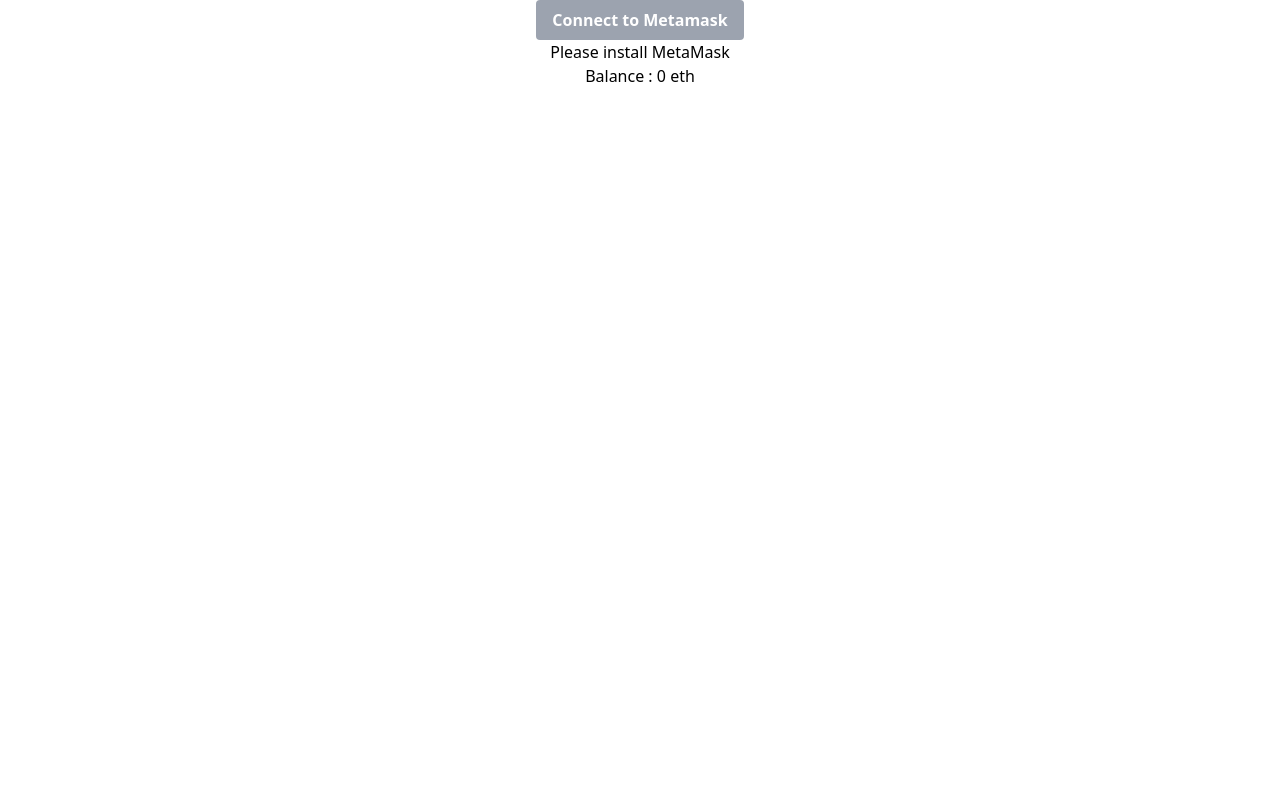
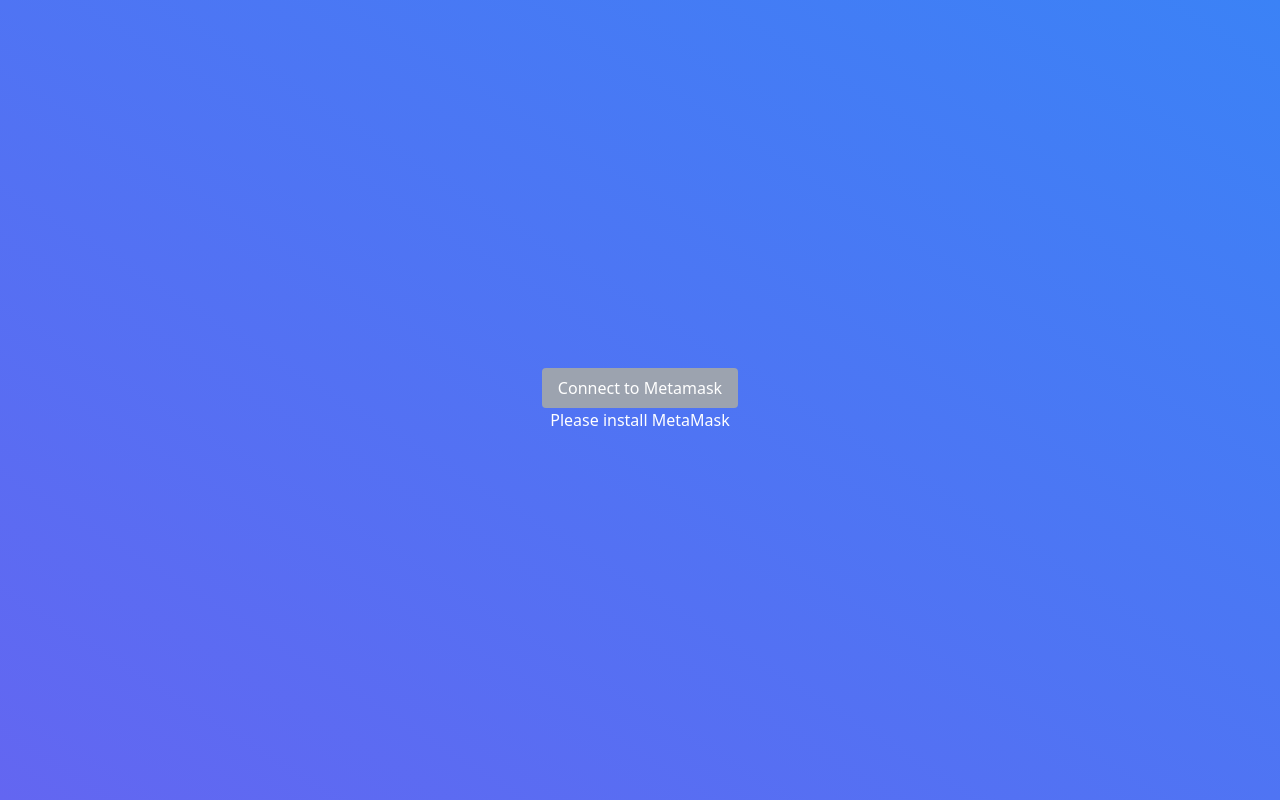
Before and after one commit to hugo-olv/smiley-nft-site, a Next.js app: page / in a window 1280 px wide. Built offline with nearby package versions, Linux system fonts and the light colour scheme.

Commit message:
Create InfosAccount component + Install firebase

```diff
--- a/package.json
+++ b/package.json
@@ -14,6 +14,7 @@
     "chai": "^4.3.6",
     "ethereum-waffle": "^3.4.4",
     "ethers": "^5.6.6",
+    "firebase": "^8.10.0",
     "hardhat": "^2.9.5",
     "next": "12.1.6",
     "react": "18.1.0",
--- a/pages/index.jsx
+++ b/pages/index.jsx
@@ -9,15 +9,14 @@
   const [success, setSuccess] = useState('')
   const [error, setError] = useState('')
 
-
   const styles = {
-    container: "flex flex-col items-center"
+    container: "flex flex-col items-center h-screen"
   }
 
   const Button = ({ disabled, onClick }) => {
     const styles = `
-    ${disabled ? 'bg-gray-400' : 'bg-blue-500 hover:bg-blue-700'}
-    font-bold text-white py-2 px-4 rounded
+    ${disabled ? 'bg-gray-400' : 'bg-[#F4841F] hover:bg-[#763E1A]'}
+    font-medium text-white py-2 px-4 rounded
     `
     return (
       <button
@@ -29,21 +28,30 @@
       </button>
     )
   }
+
+  const InfosAccount = ({ isConnected, message, balance }) => {
+    return (
+      <>
+        {!isConnected && (
+          <Button
+            onClick={connect}
+            disabled={disableButton}
+          />
+        )}
+        {message && <p>{message}</p>}
+        {isConnected && <p>Your Balance : {balance} eth</p>}
+        {isConnected && balance < 0.3 && <p>You don't have enough ETH on your account to go on our whitelist.</p>}
+      </>
+    )
+  }
   return (
-    <div className={styles.container}>
+    <div className="flex flex-col items-center justify-center h-screen bg-gradient-to-tr from-indigo-500 to-blue-500 text-white">
       <Head>
         <title>Create Next App</title>
         <meta name="description" content="Generated by create next app" />
         <link rel="icon" href="/favicon.ico" />
       </Head>
-      {!isConnected && (
-        <Button
-          onClick={connect}
-          disabled={disableButton}
-        />
-      )}
-      <p>{message}</p>
-      <p>Balance : {balance} eth</p>
+      <InfosAccount {...{ isConnected, message, balance }} />
     </div>
   )
 }
```
Also changed, not shown: 2 other files (tests, documents, lock files or other folders).
